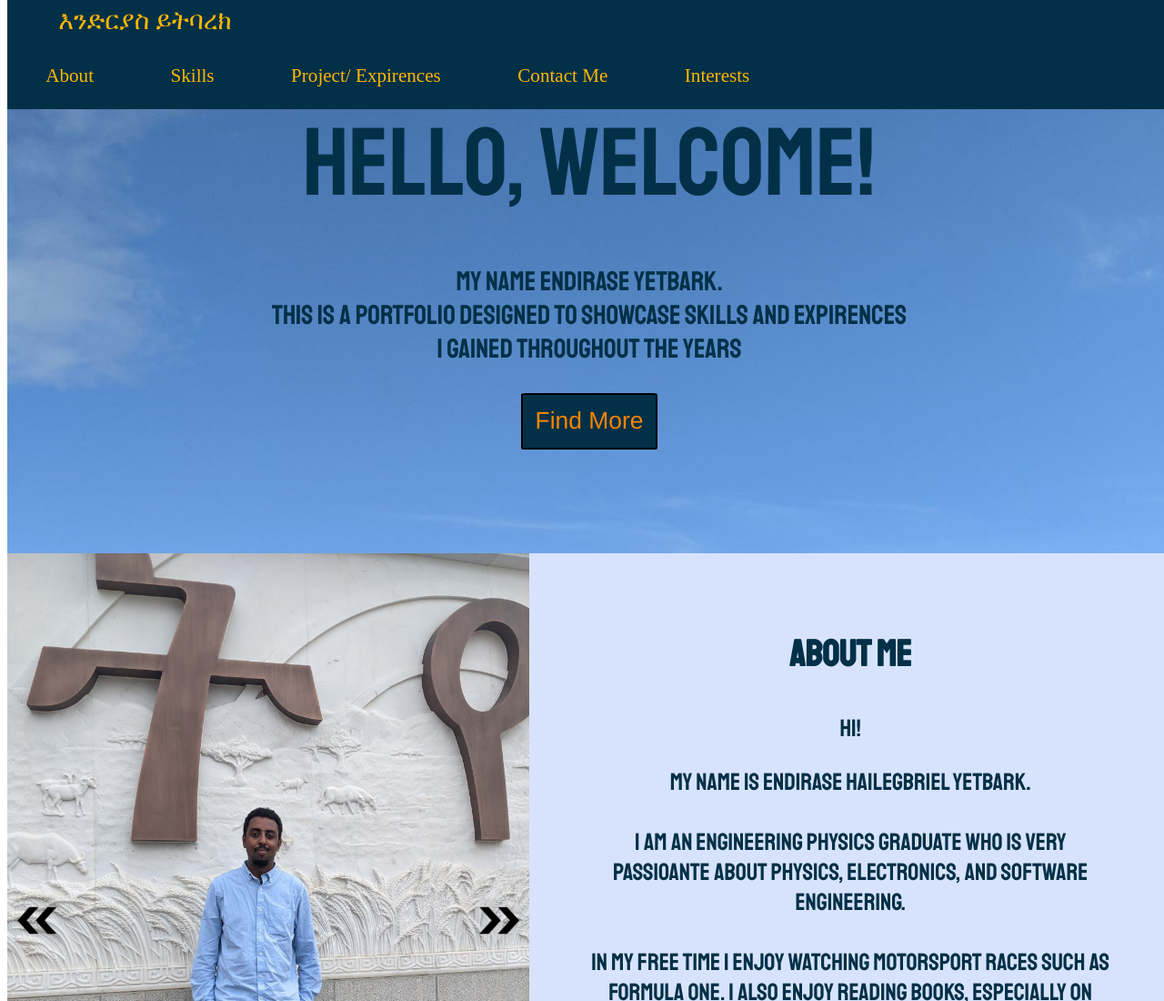
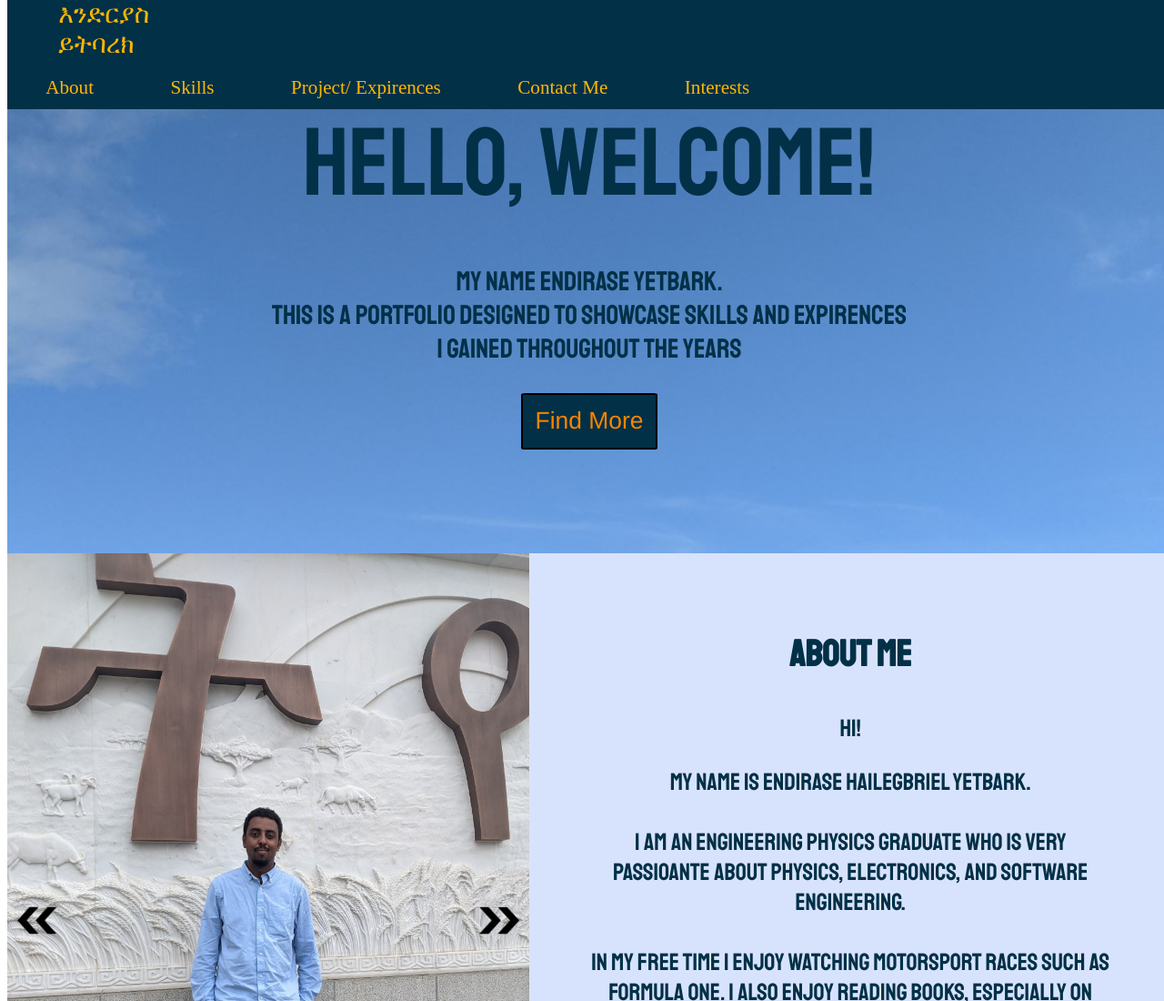
Before and after one commit to EndriasYet/portfolio_website, a plain HTML site: page index.html in a window 1280 px wide. Shown: the top 1100 px of the page at 91% size. Drawn offline with Linux system fonts and the light colour scheme.

```diff
--- a/app.css
+++ b/app.css
@@ -49,7 +49,7 @@
         scroll-behavior: smooth;
     }
 
-    s .logo_container {
+    .logo_container {
         /* border: 1px solid white; */
         display: flex;
         left: 0px;
```
